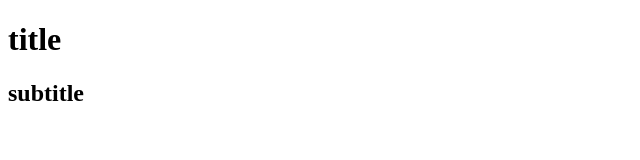
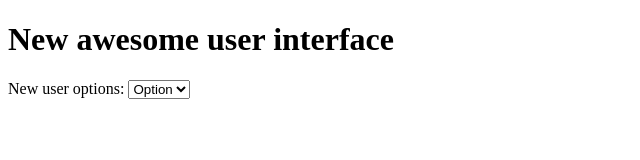
Before and after one commit to abdi66xd/G3GITV1, a plain HTML site: page index.html in a window 1280 px wide. Shown: the whole page, without its empty margins (0-640 px from the left). Drawn offline with Linux system fonts and the light colour scheme.

Commit message:
[F-002] New changes with squash!

```diff
--- a/index.html
+++ b/index.html
@@ -1,12 +1,20 @@
 <!DOCTYPE html>
-<html lang="en">
-<head>
-  <meta charset="UTF-8">
-  <meta name="viewport" content="width=device-width, initial-scale=1.0">
-  <title>Document</title>
-</head>
-<body>
-  <h1> title </h1>
-  <h2> subtitle </h2>
-</body>
+<html lang="es">
+  <head>
+    <meta charset="UTF-16">
+    <meta name="viewport" content="width=device-width, initial-scale=1.0">
+    <title>New title</title>
+  </head>
+  <body>
+    <h1>New awesome user interface</h1>
+    <label for="options">New user options:</label>
+    <select id="options" name="option">
+        <option value="Option">Option</option>
+        <option value="Option">Option</option>
+        <option value="Option">Option</option>
+        <option value="Option">Option</option>
+        <option value="Option">Option</option>
+    </select>
+
+  </body>
 </html>
```
